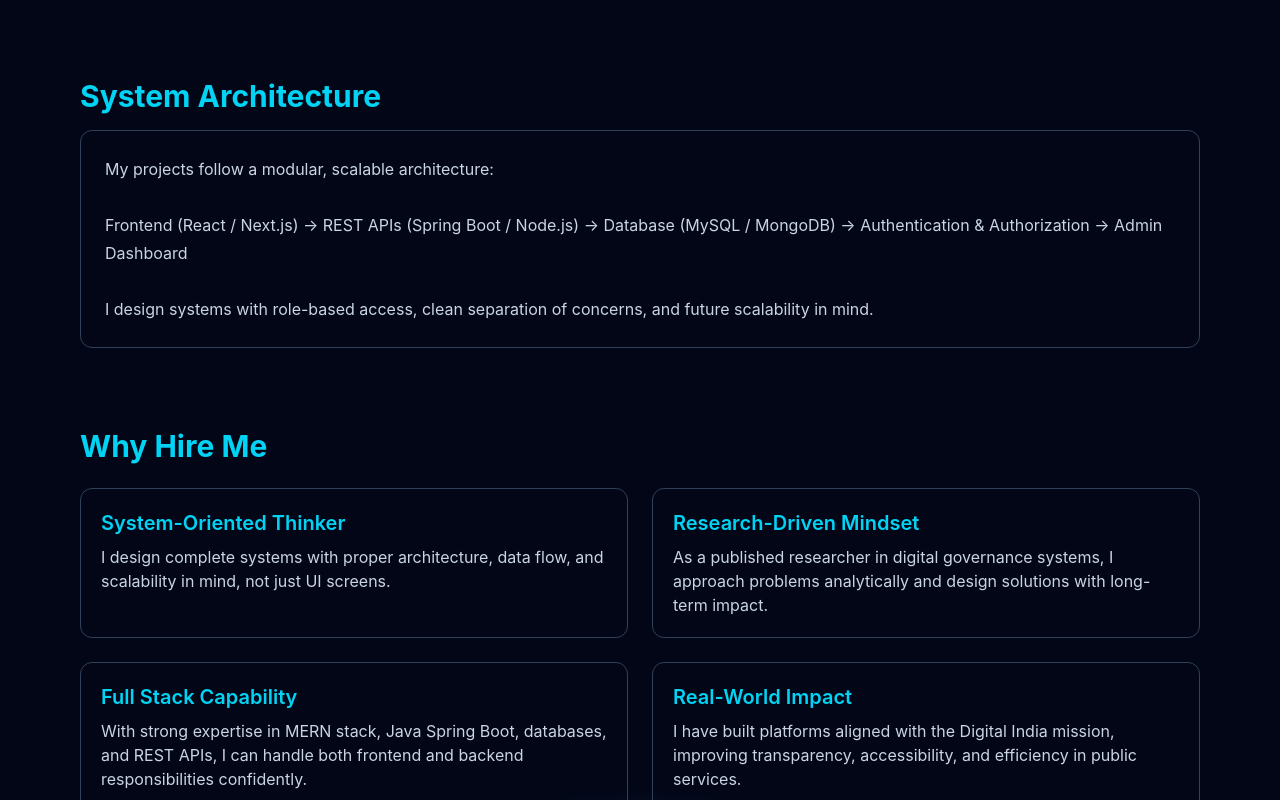
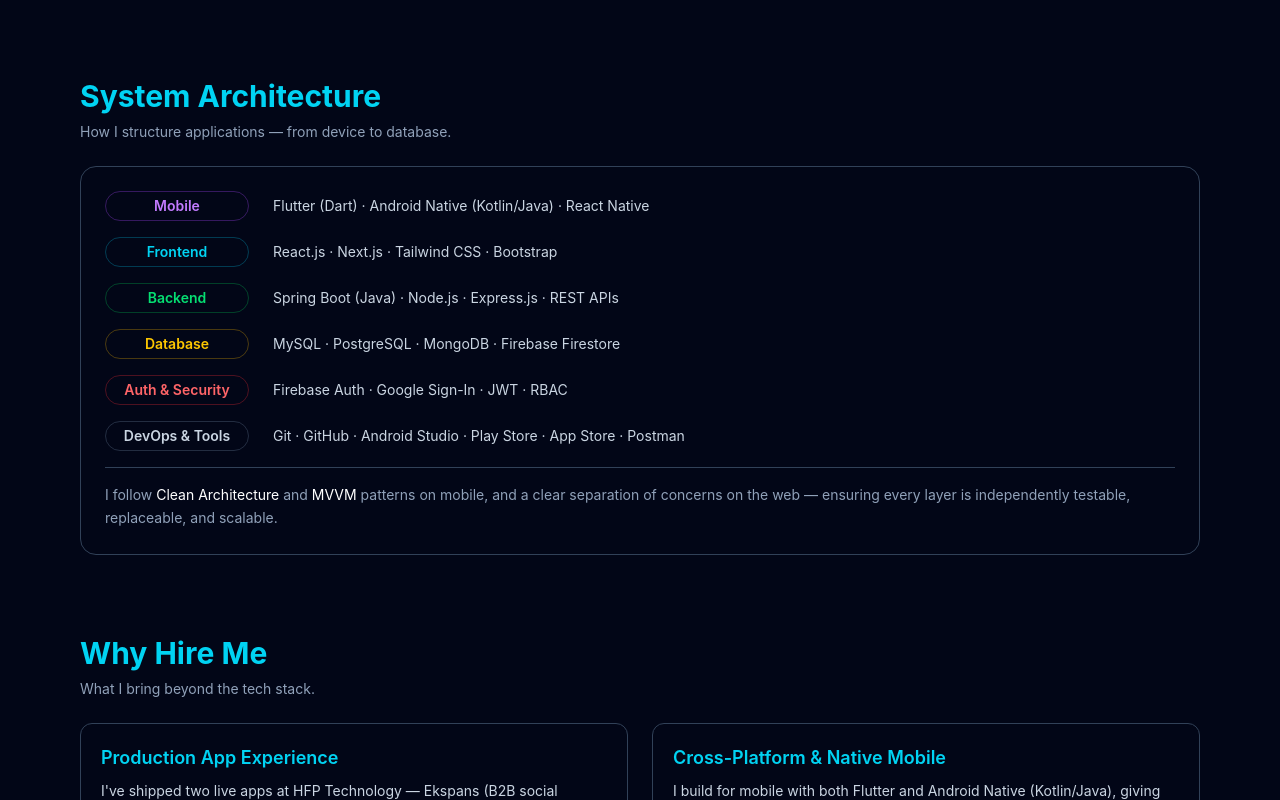
Before and after one commit to Ritesh-1703/Portfolio, a Next.js app: page /about in a window 1280 px wide. Shown: the part 1000-1800 px from the top of the page. Built offline with nearby package versions, Linux system fonts and the light colour scheme.

Commit message:
Updated the architectue and hireme section

```diff
--- a/components/Architecture.tsx
+++ b/components/Architecture.tsx
@@ -1,19 +1,76 @@
 export default function Architecture() {
+  const layers = [
+    {
+      label: "Mobile",
+      detail: "Flutter (Dart) · Android Native (Kotlin/Java) · React Native",
+      color: "text-purple-400",
+      border: "border-purple-500/30",
+    },
+    {
+      label: "Frontend",
+      detail: "React.js · Next.js · Tailwind CSS · Bootstrap",
+      color: "text-cyan-400",
+      border: "border-cyan-500/30",
+    },
+    {
+      label: "Backend",
+      detail: "Spring Boot (Java) · Node.js · Express.js · REST APIs",
+      color: "text-green-400",
+      border: "border-green-500/30",
+    },
+    {
+      label: "Database",
+      detail: "MySQL · PostgreSQL · MongoDB · Firebase Firestore",
+      color: "text-yellow-400",
+      border: "border-yellow-500/30",
+    },
+    {
+      label: "Auth & Security",
+      detail: "Firebase Auth · Google Sign-In · JWT · RBAC",
+      color: "text-red-400",
+      border: "border-red-500/30",
+    },
+    {
+      label: "DevOps & Tools",
+      detail:
+        "Git · GitHub · Android Studio · Play Store · App Store · Postman",
+      color: "text-slate-300",
+      border: "border-slate-600/50",
+    },
+  ];
+
   return (
     <section>
-      <h2 className="text-3xl font-bold text-cyan-400 mb-4">
+      <h2 className="text-3xl font-bold text-cyan-400 mb-2">
         System Architecture
       </h2>
-      <div className="border border-slate-700 rounded-xl p-6">
-        <p className="text-slate-300 leading-7">
-          My projects follow a modular, scalable architecture:
-          <br /><br />
-          Frontend (React / Next.js) → REST APIs (Spring Boot / Node.js) → Database
-          (MySQL / MongoDB) → Authentication & Authorization → Admin Dashboard
-          <br /><br />
-          I design systems with role-based access, clean separation of concerns,
-          and future scalability in mind.
-        </p>
+      <p className="text-slate-400 text-sm mb-6">
+        How I structure applications — from device to database.
+      </p>
+
+      <div className="border border-slate-700 rounded-2xl p-6 space-y-4">
+        {layers.map((layer, idx) => (
+          <div
+            key={idx}
+            className="flex flex-col sm:flex-row sm:items-center gap-2 sm:gap-6"
+          >
+            <span
+              className={`text-sm font-semibold w-36 shrink-0 ${layer.color} border ${layer.border} rounded-full px-3 py-1 text-center`}
+            >
+              {layer.label}
+            </span>
+            <span className="text-slate-300 text-sm leading-relaxed">
+              {layer.detail}
+            </span>
+          </div>
+        ))}
+
+        <div className="pt-4 border-t border-slate-700 text-slate-400 text-sm leading-relaxed">
+          I follow <span className="text-white">Clean Architecture</span> and{" "}
+          <span className="text-white">MVVM</span> patterns on mobile, and a
+          clear separation of concerns on the web — ensuring every layer is
+          independently testable, replaceable, and scalable.
+        </div>
       </div>
     </section>
   );
--- a/components/WhyHireMe.tsx
+++ b/components/WhyHireMe.tsx
@@ -1,36 +1,39 @@
 export default function WhyHireMe() {
   const points = [
     {
-      title: "System-Oriented Thinker",
-      desc: "I design complete systems with proper architecture, data flow, and scalability in mind, not just UI screens.",
+      title: "Production App Experience",
+      desc: "I've shipped two live apps at HFP Technology — Ekspans (B2B social networking) and Wellness Center Club (RBAC wellness platform) — managing full release cycles on both the Play Store and App Store.",
     },
     {
-      title: "Research-Driven Mindset",
-      desc: "As a published researcher in digital governance systems, I approach problems analytically and design solutions with long-term impact.",
+      title: "Cross-Platform & Native Mobile",
+      desc: "I build for mobile with both Flutter and Android Native (Kotlin/Java), giving me the flexibility to choose the right tool — and the depth to go beyond the surface on either platform.",
     },
     {
-      title: "Full Stack Capability",
-      desc: "With strong expertise in MERN stack, Java Spring Boot, databases, and REST APIs, I can handle both frontend and backend responsibilities confidently.",
+      title: "Full Stack from Mobile to Backend",
+      desc: "From Flutter UIs and Kotlin Android apps to Spring Boot APIs and MySQL schemas, I own the entire stack — reducing handoff friction and delivering complete, integrated features.",
     },
     {
-      title: "Real-World Impact",
-      desc: "I have built platforms aligned with the Digital India mission, improving transparency, accessibility, and efficiency in public services.",
+      title: "Real-World System Design",
+      desc: "I've implemented GPS activity tracking, real-time Firebase chat, role-based dashboards, and anonymous messaging — not just CRUD apps, but systems that solve genuine user problems.",
     },
   ];
 
   return (
     <section>
-      <h2 className="text-3xl font-bold text-cyan-400 mb-6">Why Hire Me</h2>
+      <h2 className="text-3xl font-bold text-cyan-400 mb-2">Why Hire Me</h2>
+      <p className="text-slate-400 text-sm mb-6">
+        What I bring beyond the tech stack.
+      </p>
       <div className="grid md:grid-cols-2 gap-6">
         {points.map((p) => (
           <div
             key={p.title}
             className="border border-slate-700 rounded-xl p-5 hover:border-cyan-400 transition"
           >
-            <h3 className="text-xl font-semibold text-cyan-400 mb-2">
+            <h3 className="text-lg font-semibold text-cyan-400 mb-2">
               {p.title}
             </h3>
-            <p className="text-slate-300">{p.desc}</p>
+            <p className="text-slate-300 text-sm leading-relaxed">{p.desc}</p>
           </div>
         ))}
       </div>
```
